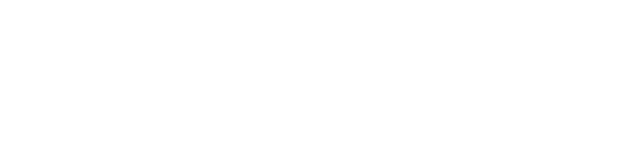
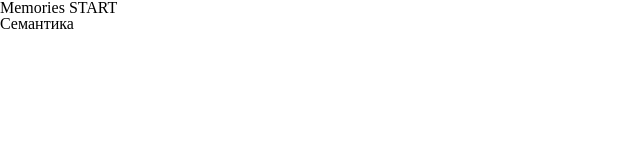
Before and after one commit to Luciphoree/Let-s-make-our-brains-great-again, a plain HTML site: page app/index.html in a window 1280 px wide. Shown: the whole page, without its empty margins (0-640 px from the left). Drawn offline with Linux system fonts and the light colour scheme.

Commit message:
update project

```diff
--- a/app/index.html
+++ b/app/index.html
@@ -1,14 +1,25 @@
 <!DOCTYPE html>
-<html lang="en">
+<html lang="ru">
+
 <head>
     <meta charset="UTF-8">
     <meta http-equiv="X-UA-Compatible" content="IE=edge">
     <meta name="viewport" content="width=device-width, initial-scale=1.0">
     <link rel="stylesheet" href="css/style.min.css">
-    <title>Document</title>
+    <title>MemoriES</title>
 </head>
+
 <body>
+    <header>
+        <h1>Memories START</h1>
+    </header>
+    <div class="section">
+        <h2 class="section__title">
+            Семантика
+        </h2>
+    </div>
 
     <script src='js/main.min.js'></script>
 </body>
+
 </html>
```
Also changed, not shown: index.html (+12 -0 lines).
